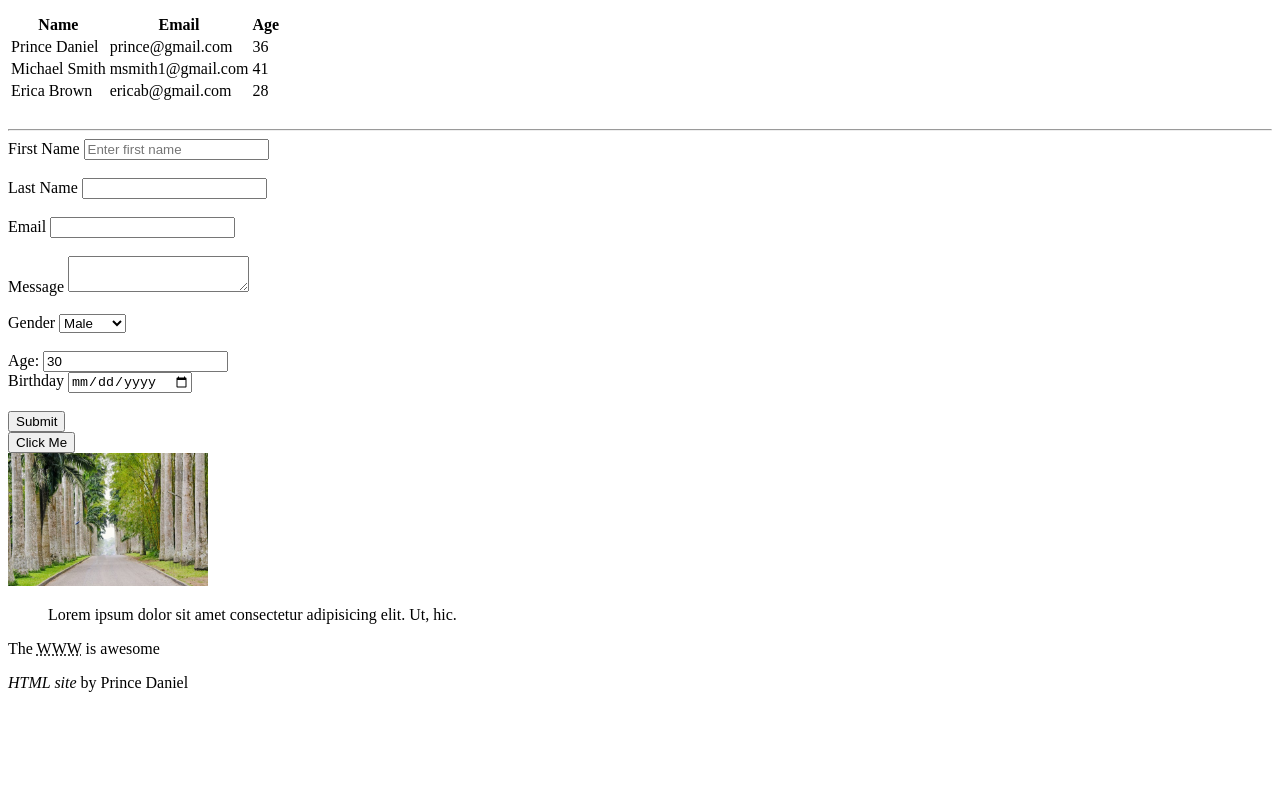
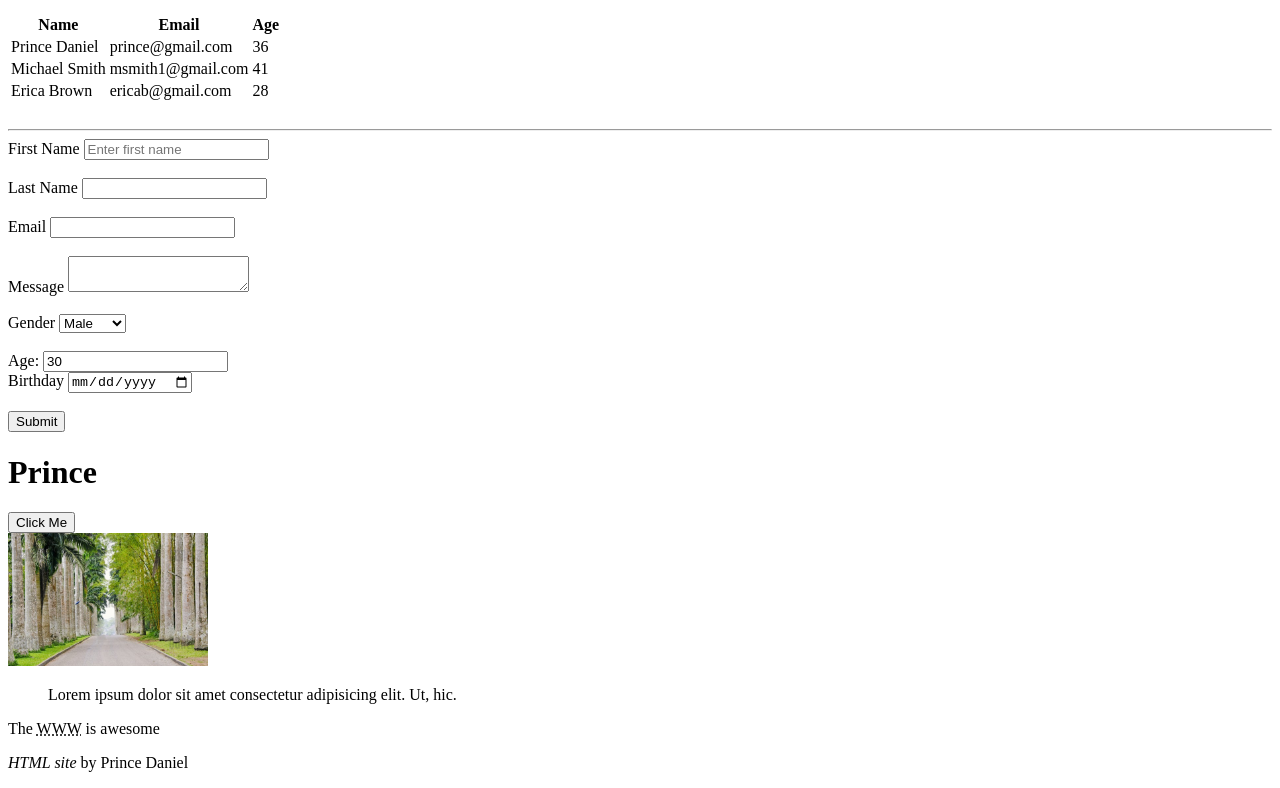
Before and after one commit to princed9/MARCH-HTML, a plain HTML site: page index.html in a window 1280 px wide. Shown: the part 485-1273 px from the top of the page. Before the commit the page ends 1193 px from the top, so only its background shows below. Drawn offline with Linux system fonts and the light colour scheme.

Commit message:
I added an h1 tag

```diff
--- a/index.html
+++ b/index.html
@@ -126,6 +126,8 @@ placeholder="Enter first name">
 </form>
 
 <!--Button -->
+
+<h1>Prince</h1>
 <button>Click Me</button>
 
 <br>
```
